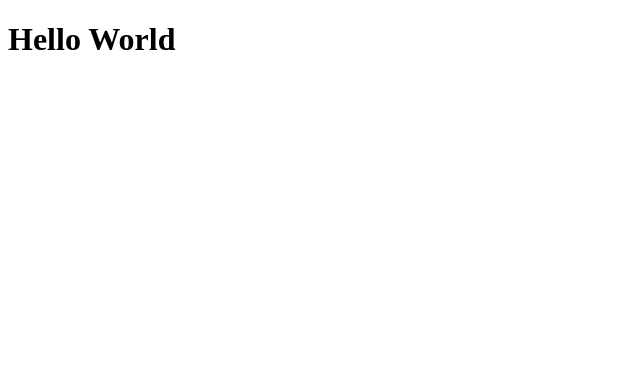
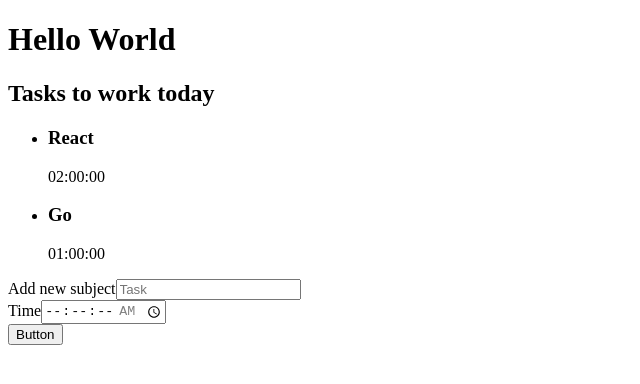
Before and after one commit to rafaelmauricioaraujo/react, a React (Create React App) app: page / in a window 1280 px wide. Shown: the top 384 px of the page, without its empty margins (0-640 px from the left). Built offline with nearby package versions, Linux system fonts and the light colour scheme.

Commit message:
#C01A02 Add Button, Form and List components

```diff
--- a/public/index.html
+++ b/public/index.html
@@ -10,34 +10,11 @@
       content="Web site created using create-react-app"
     />
     <link rel="apple-touch-icon" href="%PUBLIC_URL%/logo192.png" />
-    <!--
-      manifest.json provides metadata used when your web app is installed on a
-      user's mobile device or desktop. See https://developers.google.com/web/fundamentals/web-app-manifest/
-    -->
     <link rel="manifest" href="%PUBLIC_URL%/manifest.json" />
-    <!--
-      Notice the use of %PUBLIC_URL% in the tags above.
-      It will be replaced with the URL of the `public` folder during the build.
-      Only files inside the `public` folder can be referenced from the HTML.
-
-      Unlike "/favicon.ico" or "favicon.ico", "%PUBLIC_URL%/favicon.ico" will
-      work correctly both with client-side routing and a non-root public URL.
-      Learn how to configure a non-root public URL by running `npm run build`.
-    -->
-    <title>React App</title>
+    <title>Personal Studies</title>
   </head>
   <body>
     <noscript>You need to enable JavaScript to run this app.</noscript>
     <div id="root"></div>
-    <!--
-      This HTML file is a template.
-      If you open it directly in the browser, you will see an empty page.
-
-      You can add webfonts, meta tags, or analytics to this file.
-      The build step will place the bundled scripts into the <body> tag.
-
-      To begin the development, run `npm start` or `yarn start`.
-      To create a production bundle, use `npm run build` or `yarn build`.
-    -->
   </body>
 </html>
--- a/src/App.tsx
+++ b/src/App.tsx
@@ -1,9 +1,14 @@
 import React from 'react';
+
+import Form from './components/Form';
+import List from './components/List';
 
 function App() {
   return (
     <div className="App">
       <h1>Hello World</h1>
+      <List />
+      <Form />
     </div>
   );
 }
--- /dev/null
+++ b/src/components/Button/index.tsx
@@ -0,0 +1,9 @@
+import React from 'react';
+
+class Button extends React.Component {
+  render() {
+    return <button>Button</button>;
+  }
+}
+
+export default Button;
--- /dev/null
+++ b/src/components/Form/index.tsx
@@ -0,0 +1,38 @@
+import React from 'react';
+
+import Button from '../Button';
+
+class Form extends React.Component {
+  render() {
+    return (
+      <form>
+        <div>
+          <label htmlFor="task">Add new subject</label>
+          <input
+            type="text"
+            name="task"
+            id="task"
+            placeholder="Task"
+            required
+          />
+        </div>
+        <div>
+          <label htmlFor="time">Time</label>
+          <input
+            type="time"
+            step={1}
+            min="00:00:00"
+            max="01:30:00"
+            name="time"
+            id="time"
+            placeholder="Time"
+            required
+          ></input>
+        </div>
+        <Button />
+      </form>
+    );
+  }
+}
+
+export default Form;
--- /dev/null
+++ b/src/components/List/index.tsx
@@ -0,0 +1,29 @@
+import React from 'react';
+
+function List() {
+  const tasks = [
+    {
+      task: "React",
+      time: "02:00:00",
+    },
+    {
+      task: "Go",
+      time: "01:00:00",
+    },
+  ];
+  return (
+    <aside>
+      <h2>Tasks to work today</h2>
+      <ul>
+        {tasks.map((item, index) => (
+          <li key={index}>
+            <h3>{item.task}</h3>
+            <span>{item.time}</span>
+          </li>
+        ))}
+      </ul>
+    </aside>
+  );
+}
+
+export default List;
```
